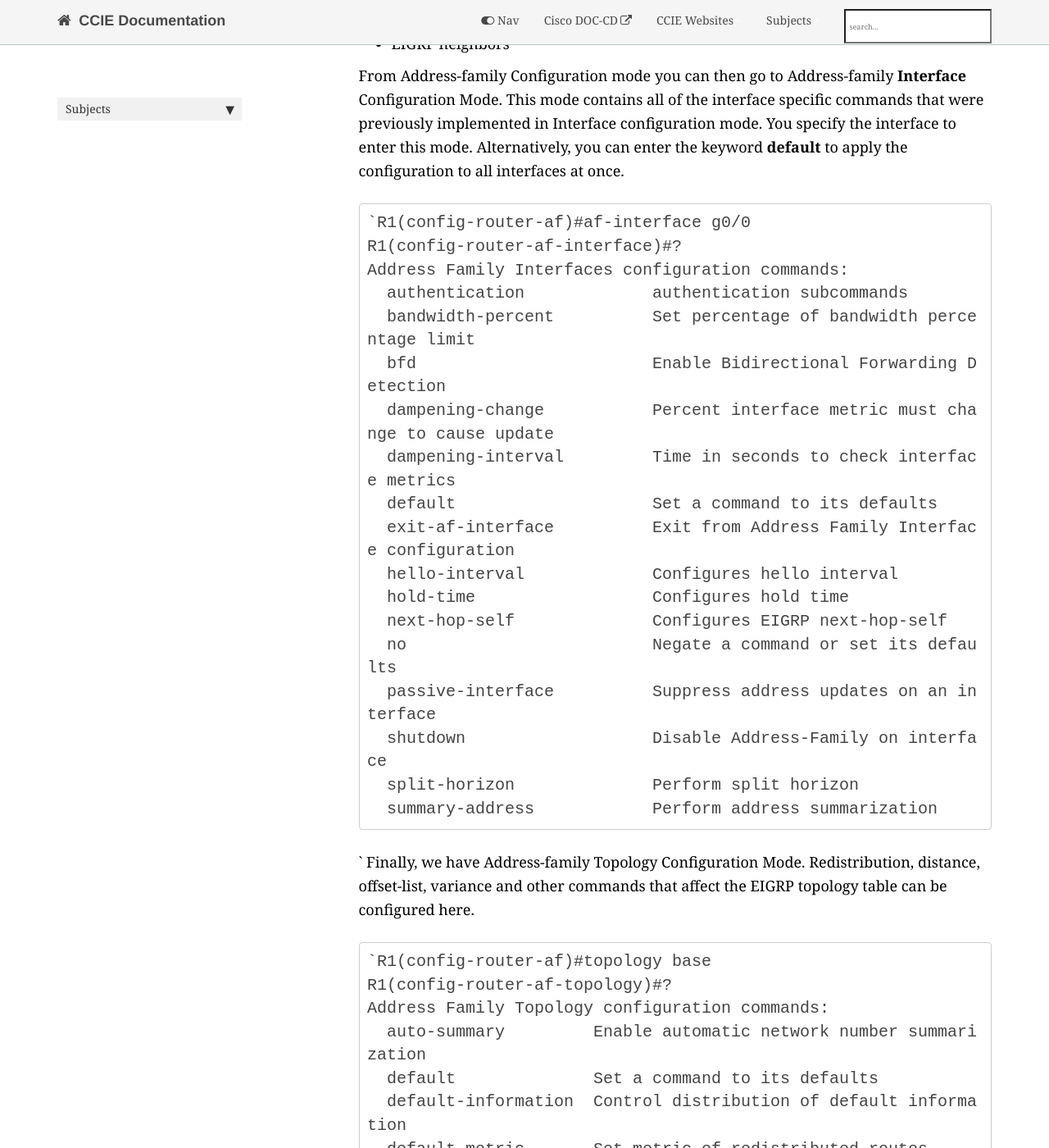
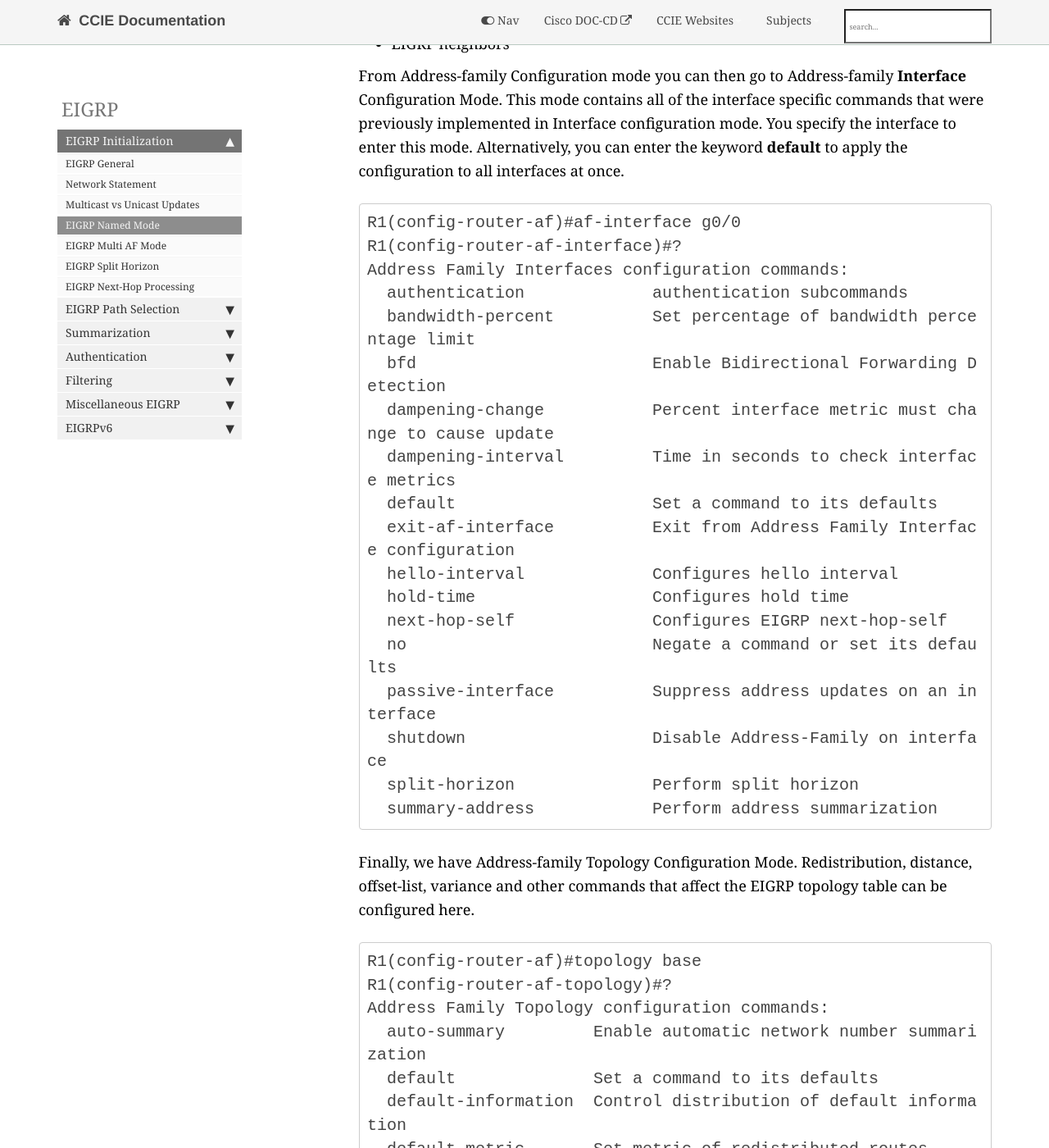
Before and after one commit to bsrandall/CCIE, a Jekyll site: the page built from pages/eigrp/3.5.1.3.md, in a window 1280 px wide and 1400 px high, scrolled down 1521 px. Shown: the whole window at 82% size. Built offline with Jekyll 4.4.1, drawn with Linux system fonts in a browser that asks for light colours; nearby versions of some CDN libraries; comment, search, counter and statistics services are not loaded; some of the changed text lies outside the part shown.

Commit message:
05-22-2017 2

````diff
--- a/_includes/custom/sidebarconfigs.html
+++ b/_includes/custom/sidebarconfigs.html
@@ -9,6 +9,9 @@
 
 {% elsif page.sidebar == "rip_sidebar" %}
 {% assign sidebar = site.data.sidebars.rip_sidebar.entries %}
+
+{% elsif page.sidebar == "eigrp_sidebar" %}
+{% assign sidebar = site.data.sidebars.eigrp_sidebar.entries %}
 
 {% else %}
 {% assign sidebar = site.data.sidebars.home_sidebar.entries %}
@@ -31,3 +34,7 @@ sidebar configuration for print files
 {% if site.product == "rip" %}
 {% assign sidebar_pdf = site.data.sidebars.rip_sidebar.entries %}
 {% endif %}
+
+{% if site.product == "eigrp" %}
+{% assign sidebar_pdf = site.data.sidebars.rip_sidebar.entries %}
+{% endif %}
--- a/pages/eigrp/3.5.1.3.md
+++ b/pages/eigrp/3.5.1.3.md
@@ -19,7 +19,7 @@ There are three level or modes of configuration, each containing different confi
 
 Here is the configuration along with some of the navigation menus.
 ```
-`R1(config)# router eigrp TEST
+R1(config)# router eigrp TEST
 R1(config-router)# address family ipv4 unicast autonomous-system 1
 R1(config-router-af)# ?
 Address Family configuration commands:
@@ -37,14 +37,14 @@ Address Family configuration commands:
   timers                          Adjust peering based timers
   topology                        Topology configuration mode
 ```
-`From Address Family configuration mode, three parameters can be configured:
+From Address Family configuration mode, three parameters can be configured:
 - networks
 - EIGRP router-id
 - EIGRP neighbors
 
 From Address-family Configuration mode you can then go to Address-family **Interface** Configuration Mode. This mode contains all of the interface specific commands that were previously implemented in Interface configuration mode. You specify the interface to enter this mode. Alternatively, you can enter the keyword **default** to apply the configuration to all interfaces at once.
 ```
-`R1(config-router-af)#af-interface g0/0
+R1(config-router-af)#af-interface g0/0
 R1(config-router-af-interface)#?
 Address Family Interfaces configuration commands:
   authentication             authentication subcommands
@@ -63,10 +63,10 @@ Address Family Interfaces configuration commands:
   split-horizon              Perform split horizon
   summary-address            Perform address summarization
 ```
-`
+
 Finally, we have Address-family Topology Configuration Mode. Redistribution, distance, offset-list, variance and other commands that affect the EIGRP topology table can be configured here.
 ```
-`R1(config-router-af)#topology base
+R1(config-router-af)#topology base
 R1(config-router-af-topology)#?
 Address Family Topology configuration commands:
   auto-summary         Enable automatic network number summarization
@@ -87,6 +87,6 @@ Address Family Topology configuration commands:
   traffic-share        How to compute traffic share over alternate paths
   variance             Control load balancing variance
 ```
-`
+
 There is an automatic method to convert the configuration from the traditional way to the new method. Inside the EIGRP process, the command
 **eigrp upgrade-cli \<EIGRP Virtual-Instance Name\>** needs to be entered. This automatically converts the configuration to the named mode without an impact to the established EIGRP peering.
````
Also changed, not shown: pages/eigrp/3.5.1.4.md (+2 -2 lines), pages/eigrp/3.5.2.2.md (+1 -2 lines).
